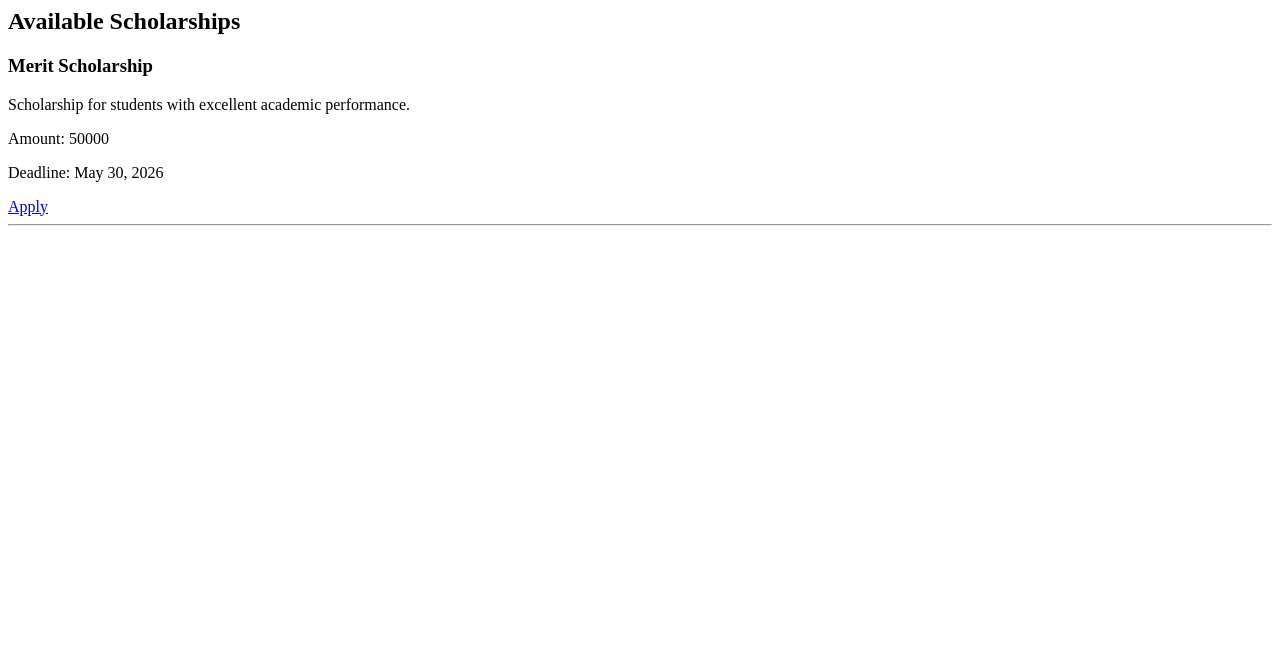
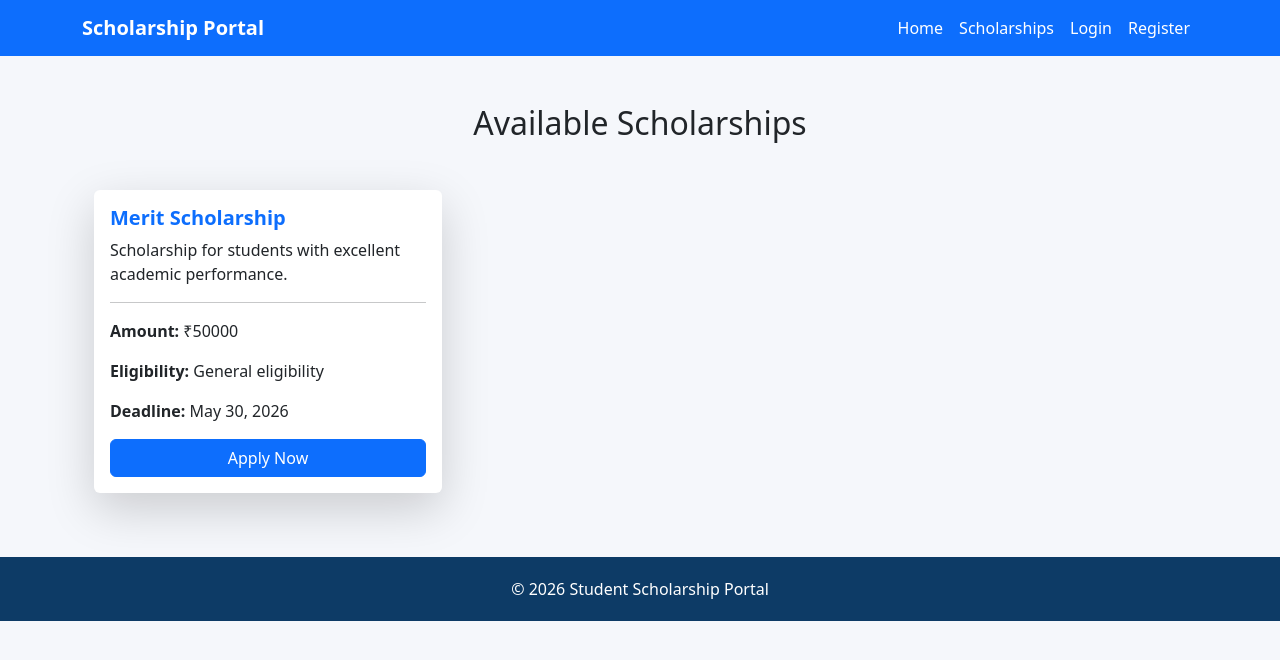
Before and after one commit to likhithar01/student_scholarship_portal, a Django app: template scholarships/templates/list.html in a window 1280 px wide. Shown: the top 660 px of the page. Run offline with Django 5.2, Linux system fonts and the light colour scheme; the template is opened without the code that fills it: values that come from a table or form of the project are taken from there, others are empty; data comes from the database, SQL or seed files in the repository.

Commit message:
Professional scholarship cards UI

```diff
--- a/scholarships/templates/list.html
+++ b/scholarships/templates/list.html
@@ -1,14 +1,63 @@
-<h2>Available Scholarships</h2>
+{% extends "base.html" %}
+
+{% block content %}
+
+<div class="container mt-5">
+
+<h2 class="text-center mb-5">Available Scholarships</h2>
+
+<div class="row">
 
 {% for scholarship in scholarships %}
 
-<h3>{{ scholarship.title }}</h3>
-<p>{{ scholarship.description }}</p>
-<p>Amount: {{ scholarship.amount }}</p>
-<p>Deadline: {{ scholarship.deadline }}</p>
+<div class="col-md-4">
 
-<a href="/scholarships/apply/{{ scholarship.id }}/">Apply</a>
+<div class="card shadow-lg mb-4 border-0">
+
+<div class="card-body">
+
+<h5 class="card-title text-primary fw-bold">
+{{ scholarship.title }}
+</h5>
+
+<p class="card-text">
+{{ scholarship.description }}
+</p>
 
 <hr>
 
+<p>
+<strong>Amount:</strong> ₹{{ scholarship.amount }}
+</p>
+
+<p>
+<strong>Eligibility:</strong> {{ scholarship.eligibility }}
+</p>
+
+<p>
+<strong>Deadline:</strong> {{ scholarship.deadline }}
+</p>
+
+<a href="#" class="btn btn-primary w-100">
+Apply Now
+</a>
+
+</div>
+
+</div>
+
+</div>
+
+{% empty %}
+
+<div class="text-center">
+<p>No scholarships available.</p>
+</div>
+
 {% endfor %}
+
+</div>
+
+</div>
+
+{% endblock %}
```
